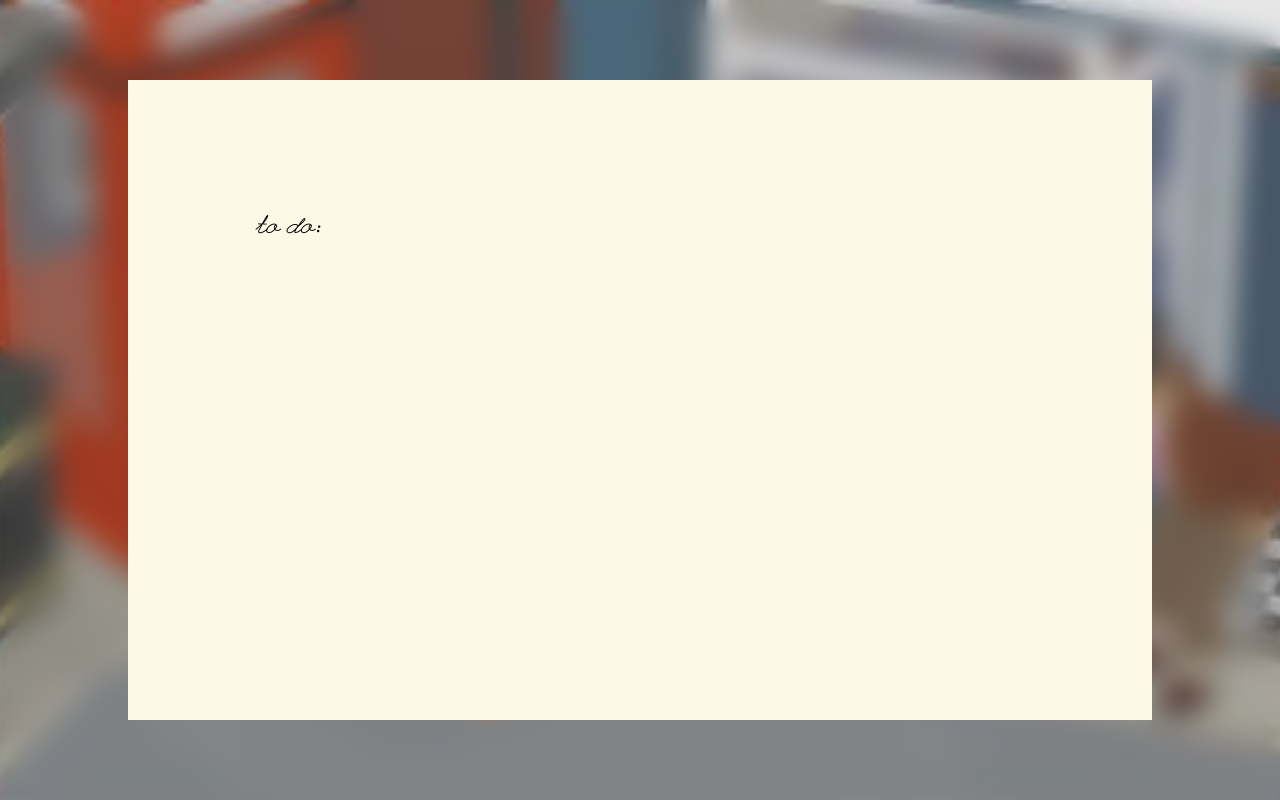
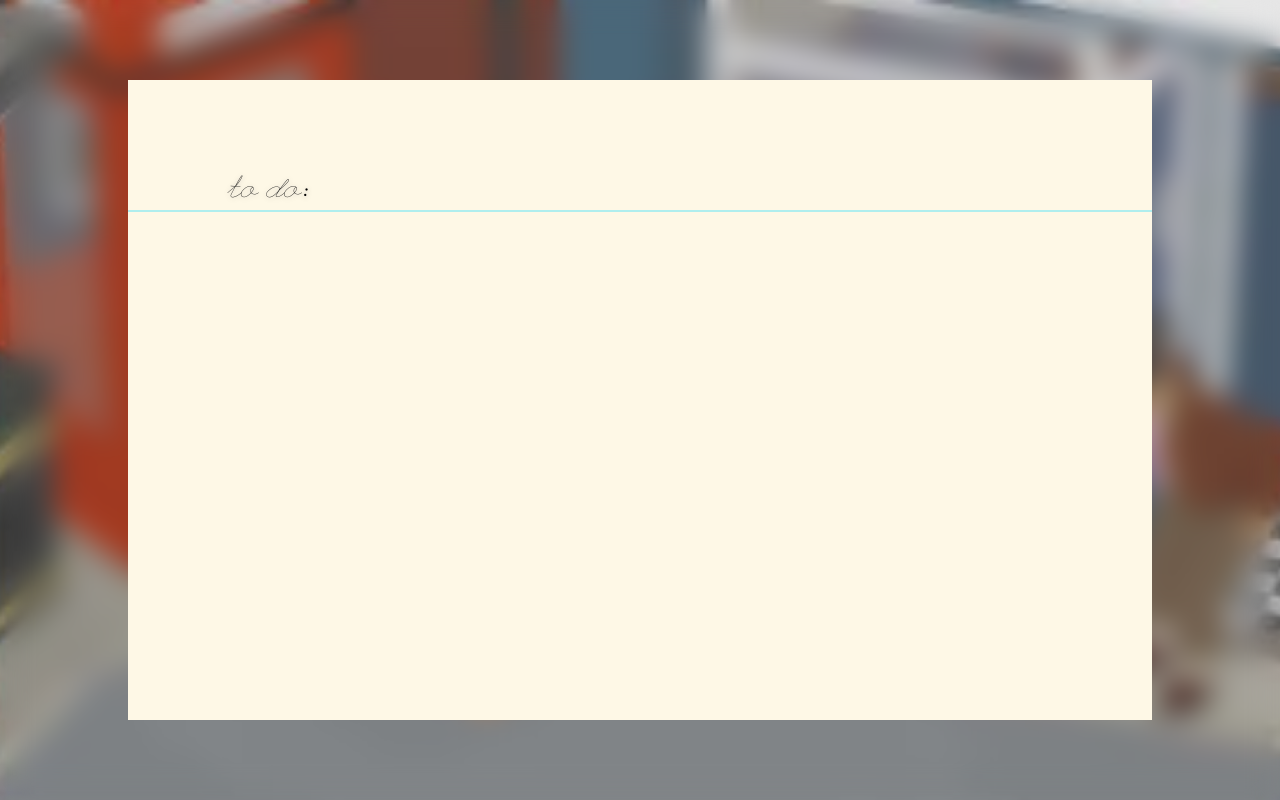
Before and after one commit to bblais23/untitled-todo-list, a React (Vite) app: page / in a window 1280 px wide. Built offline with nearby package versions, Linux system fonts and the light colour scheme.

Commit message:
Style list with lines

```diff
--- a/src/Components/UntitledList.css
+++ b/src/Components/UntitledList.css
@@ -1,14 +1,24 @@
-.listContent {
-	grid-area: content;
+
+.listPaper {
+	display: flex;
+	flex-direction: column;
 }
 
-.listPaper {
-	display: grid;
-	grid-template-areas:
-		".    .    ."
-		". content ."
-		".    .    ."
-		;
-	grid-template-columns: 8em auto 8em;
-	grid-template-rows: 8em auto 8em;
+.listPaper h1,
+.listPaper p {
+	padding-left: 5em;
 }
+
+.listPaper p {
+	border-top: solid paleturquoise 0.125em;
+}
+
+.listPaper p:last-of-type {
+	border-bottom: solid paleturquoise 0.125em;
+}
+
+.listPaper h1 {
+	padding-top: 5em;
+	border-bottom: solid paleturquoise 0.125em;
+	margin-bottom: 0.25em;
+}
--- a/src/index.css
+++ b/src/index.css
@@ -4,8 +4,13 @@ html, body {
 }
 
 h1, h2, h3, h4, p {
-	font-size: 1rem;
+	font-size: 1.25rem;
 	font-family: 'League Script', cursive;
+	font-weight: normal;
+	text-shadow: #AAA 0px 1px 5px;
+	line-height: 1.25em;
+	padding: 0.25em 0;
+	margin: 0;
 }
 
 body {
```
